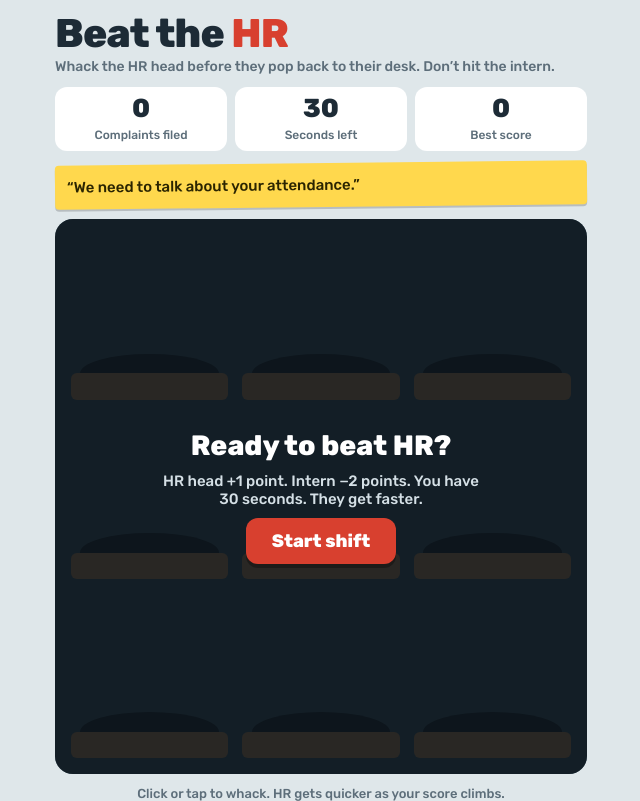
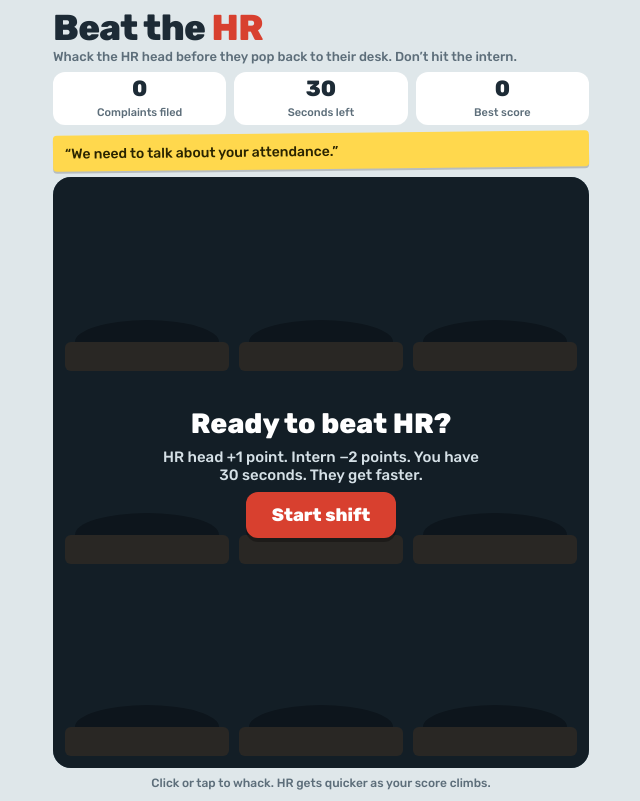
Before and after one commit to Rapid-Toast/BeatTheHR, a plain HTML site: page index.html in a window 1280 px wide. Shown: the whole page, without its empty margins (319-959 px from the left). Drawn offline with Linux system fonts and the light colour scheme.

Commit message:
Update index.html

```diff
--- a/index.html
+++ b/index.html
@@ -11,20 +11,20 @@
 @media (prefers-color-scheme:dark){:root:not([data-theme="light"]){--bg:#10181e;--panel:#1b2831;--ink:#eef3f5;--muted:#9fb0ba;--carpet:#2c4350;--hole:#070b0e;--desk:#8d6a47;color-scheme:dark}}
 :root[data-theme="dark"]{--bg:#10181e;--panel:#1b2831;--ink:#eef3f5;--muted:#9fb0ba;--carpet:#2c4350;--hole:#070b0e;--desk:#8d6a47;color-scheme:dark}
 *{box-sizing:border-box}
-html,body{height:100%;margin:0}
+html,body{height:100%;margin:0;overflow:hidden}
 :root{padding-top:env(safe-area-inset-top,0px);padding-bottom:env(safe-area-inset-bottom,0px)}
-body{background:var(--bg);color:var(--ink);font-family:"Rubik",system-ui,-apple-system,"Segoe UI",Roboto,sans-serif;display:flex;justify-content:center;touch-action:manipulation;-webkit-user-select:none;user-select:none;overflow-x:hidden}
-main{width:100%;max-width:560px;padding:14px 14px 20px;display:flex;flex-direction:column;gap:12px}
-h1{margin:0;font-size:clamp(28px,8vw,40px);font-weight:800;letter-spacing:-.02em;line-height:1}
+body{background:var(--bg);color:var(--ink);font-family:"Rubik",system-ui,-apple-system,"Segoe UI",Roboto,sans-serif;display:flex;justify-content:center;touch-action:manipulation;-webkit-user-select:none;user-select:none;height:calc(100dvh - env(safe-area-inset-top,0px) - env(safe-area-inset-bottom,0px))}
+main{width:100%;max-width:560px;height:100%;min-height:0;padding:10px 12px;display:flex;flex-direction:column;gap:8px}
+h1{margin:0;font-size:clamp(24px,5.5vh,36px);font-weight:800;letter-spacing:-.02em;line-height:1}
 h1 span{color:var(--accent)}
-.sub{margin:4px 0 0;color:var(--muted);font-size:14px}
+.sub{margin:3px 0 0;color:var(--muted);font-size:13px}
 .stats{display:grid;grid-template-columns:repeat(3,1fr);gap:8px}
-.stat{background:var(--panel);border-radius:12px;padding:8px 10px;text-align:center}
-.stat b{display:block;font-size:26px;font-weight:800;line-height:1.1}
-.stat small{color:var(--muted);font-size:12px}
-.note{background:var(--note);color:#2a2400;border-radius:4px;padding:10px 12px;min-height:44px;font-size:15px;font-weight:500;transform:rotate(-.6deg);box-shadow:0 2px 0 rgba(0,0,0,.18);display:flex;align-items:center}
-.floor{background:var(--carpet);border-radius:18px;padding:16px;display:grid;grid-template-columns:repeat(3,1fr);gap:14px;position:relative}
-.cube{position:relative;aspect-ratio:1/1.05}
+.stat{background:var(--panel);border-radius:12px;padding:5px 8px;text-align:center}
+.stat b{display:block;font-size:22px;font-weight:800;line-height:1.1}
+.stat small{color:var(--muted);font-size:11px}
+.note{background:var(--note);color:#2a2400;border-radius:4px;padding:7px 12px;min-height:36px;font-size:14px;font-weight:500;transform:rotate(-.6deg);box-shadow:0 2px 0 rgba(0,0,0,.18);display:flex;align-items:center}
+.floor{background:var(--carpet);border-radius:18px;padding:12px;display:grid;grid-template-columns:repeat(3,minmax(0,1fr));grid-template-rows:repeat(3,minmax(0,1fr));gap:10px;position:relative;flex:1;min-height:0}
+.cube{position:relative;min-width:0;min-height:0}
 .pit{position:absolute;inset:0;overflow:hidden;border-radius:0 0 50% 50%/0 0 22% 22%;cursor:pointer;-webkit-tap-highlight-color:transparent}
 .hole{position:absolute;left:6%;right:6%;bottom:4%;height:24%;background:var(--hole);border-radius:50%}
 .pop{position:absolute;left:12%;right:12%;bottom:12%;top:6%;transform:translateY(105%);transition:transform .12s ease-out;display:flex;align-items:flex-end;justify-content:center}
@@ -33,11 +33,11 @@ h1 span{color:var(--accent)}
 .pop.hit{transform:translateY(32%) scaleY(.82);transition:transform .08s}
 .pop.hit::after{content:"💥";position:absolute;top:0;font-size:clamp(22px,7vw,34px)}
 .desk{position:absolute;left:0;right:0;bottom:0;height:16%;background:var(--desk);border-radius:6px;pointer-events:none}
-.intern{font-size:clamp(46px,15vw,76px);line-height:1;padding-bottom:4px}
+.intern{font-size:clamp(34px,min(15vw,9vh),76px);line-height:1;padding-bottom:4px}
 .hammer{position:fixed;left:0;top:0;font-size:44px;pointer-events:none;z-index:50;transform:translate(-30%,-70%) rotate(-30deg);transform-origin:70% 90%;transition:transform .07s;display:none}
 .hammer.swing{transform:translate(-30%,-70%) rotate(35deg)}
 @media (pointer:fine){.floor,.floor *{cursor:none}.hammer{display:block}}
-.overlay{position:absolute;inset:0;background:rgba(10,18,24,.82);border-radius:18px;display:flex;flex-direction:column;align-items:center;justify-content:center;text-align:center;gap:10px;padding:20px;color:#fff;z-index:5}
+.overlay{position:absolute;inset:0;background:rgba(10,18,24,.82);border-radius:18px;display:flex;flex-direction:column;align-items:center;justify-content:center;text-align:center;gap:8px;padding:14px;color:#fff;z-index:5;overflow:auto}
 .overlay[hidden]{display:none}
 .overlay h2{margin:0;font-size:28px;font-weight:800}
 .overlay p{margin:0;max-width:34ch;font-size:15px;color:#d5e0e6}
@@ -51,7 +51,8 @@ button.alt{background:transparent;color:#fff;border:2px solid #fff;box-shadow:no
 .links a,.links button{font:inherit;font-size:14px;font-weight:500;color:#1d2b36;background:#fff;border:0;border-radius:999px;padding:7px 14px;text-decoration:none;cursor:pointer;box-shadow:none}
 .links a:focus-visible,.links button:focus-visible{outline:3px solid var(--note);outline-offset:2px}
 .smsg{font-size:13px;color:#d5e0e6;min-height:16px}
-.legend{font-size:13px;color:var(--muted);text-align:center;margin:0}
+.legend{font-size:12px;color:var(--muted);text-align:center;margin:0}
+@media (max-height:720px){.sub,.legend{display:none}.overlay h2{font-size:22px}.overlay p{font-size:14px}button{font-size:16px;padding:9px 20px}}
 @media (prefers-reduced-motion:reduce){.pop,.hammer{transition:none}}
 </style>
 </head>
```
